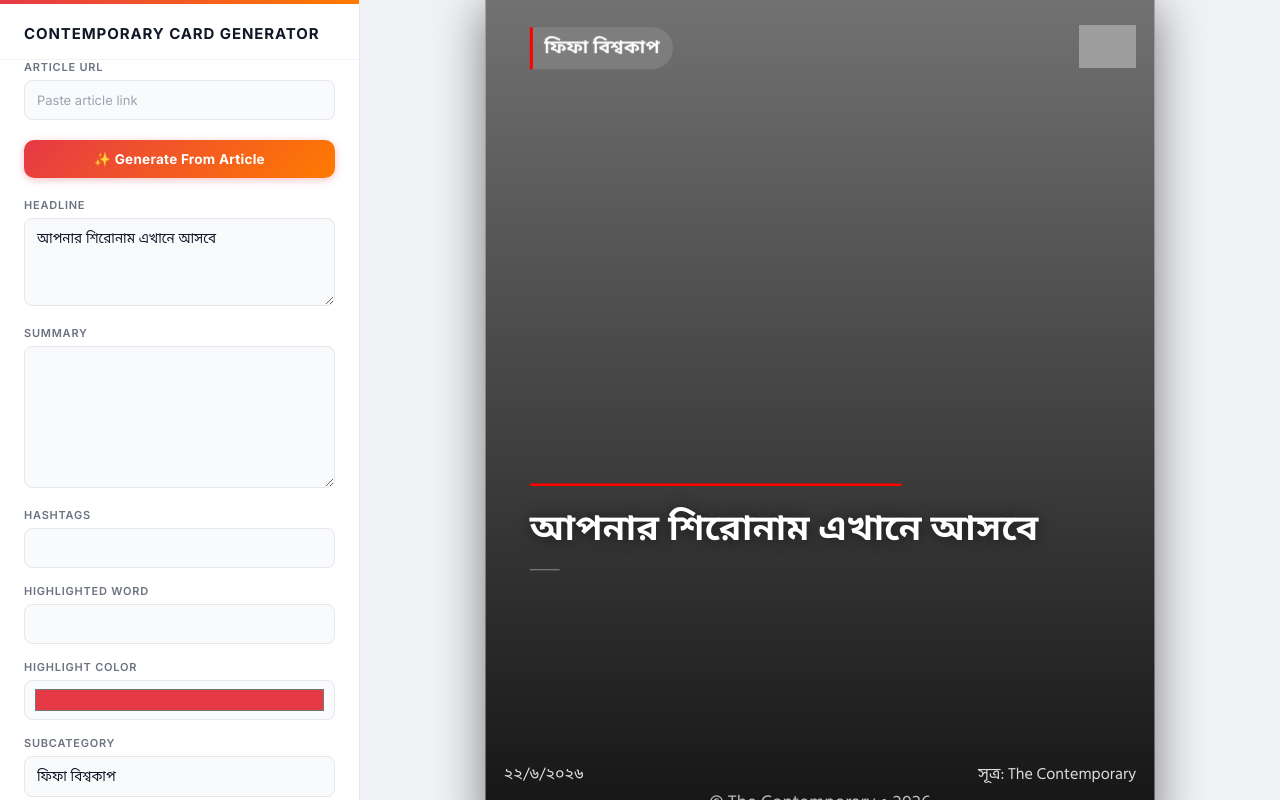
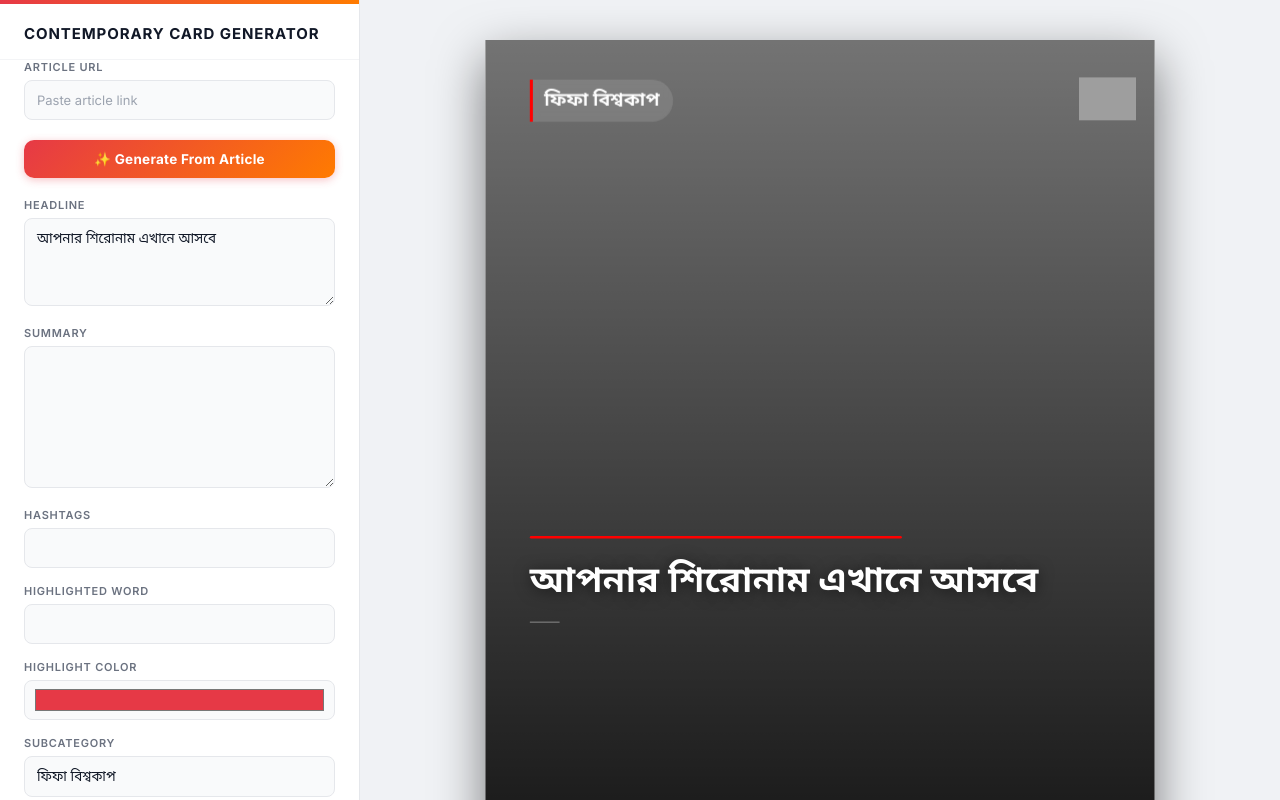
Before and after one commit to Sumaiya-Tabassum42/manual_temp, a React (Vite) app: page / in a window 1280 px wide. Built offline with nearby package versions, Linux system fonts and the light colour scheme; grey boxes are pictures that could not be loaded.

Commit message:
Update index.css

```diff
--- a/src/index.css
+++ b/src/index.css
@@ -174,21 +174,22 @@ body {
   display: flex;
   flex-direction: column;
   align-items: center;
-  justify-content: center;
+  justify-content: flex-start;
   gap: 20px;
   background: #f0f2f5;
   overflow-y: auto;
+  overflow-x: hidden;
   padding: 40px 0;
 }
 
 /* ─── CARD ZOOM ─── */
 .preview-frame {
   transform: scale(0.62);
-  transform-origin: center;
+  transform-origin: top center;
   box-shadow: 0 30px 80px rgba(0, 0, 0, 0.50);
   border-radius: 12px;
+  margin-bottom: -500px;
 }
-
 /* ─── DOWNLOAD BUTTON ─── */
 .download-btn {
   margin-top: -70px;
```
